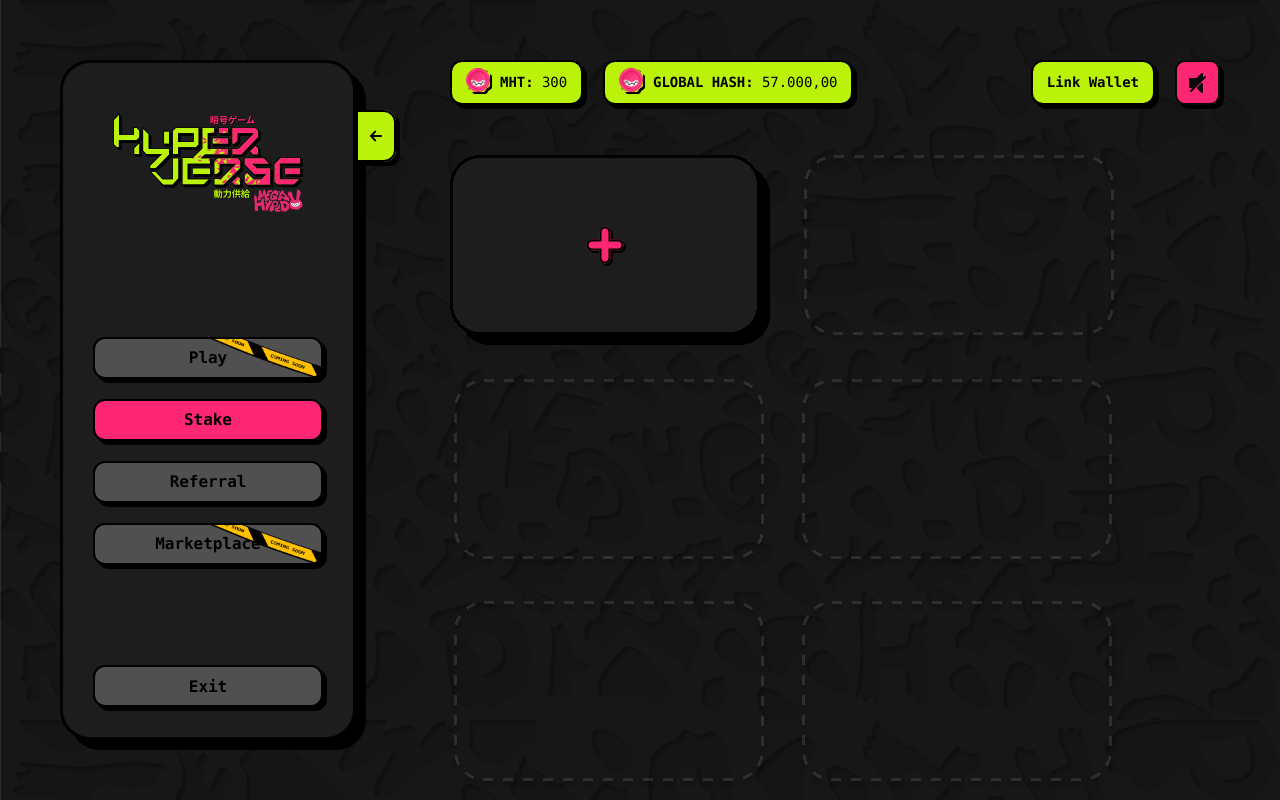
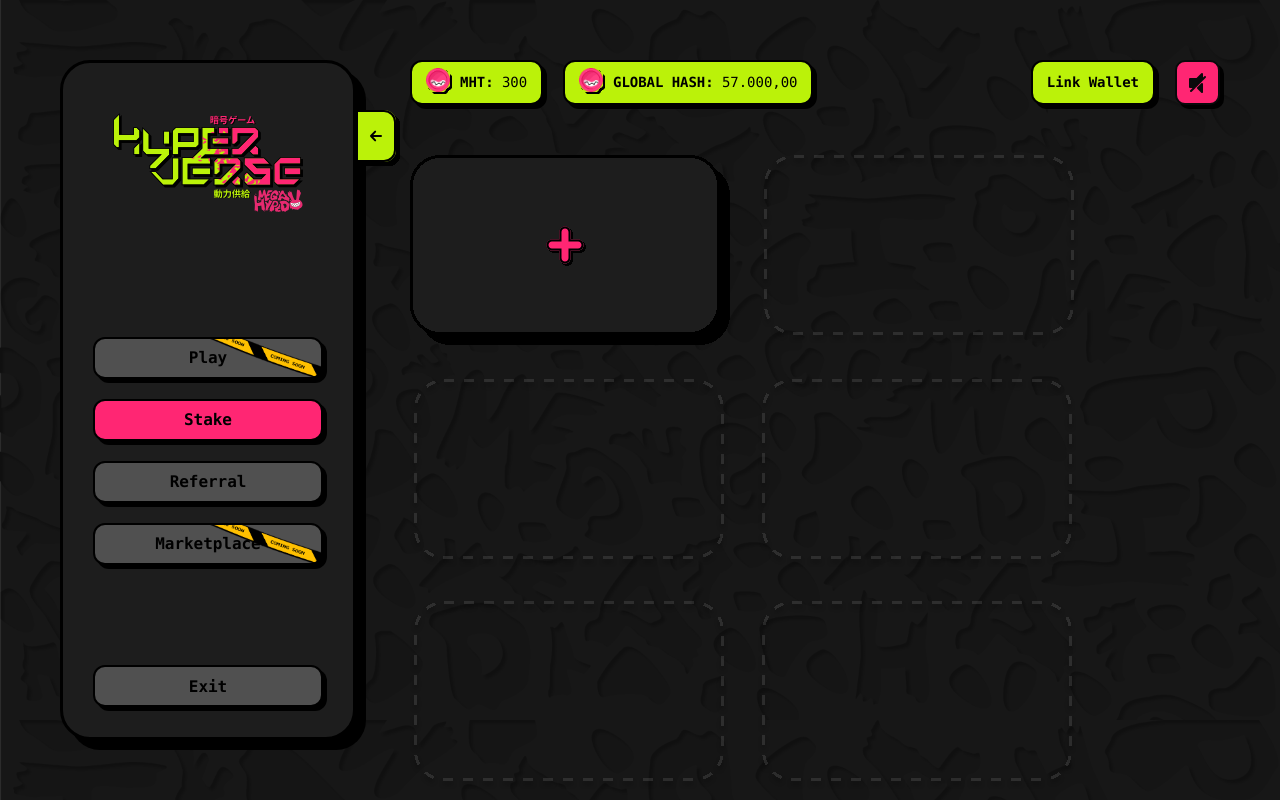
Before and after one commit to JaumDarkz/megahyped-dev, a Next.js app: page /stake in a window 1280 px wide. Shown: the top 800 px of the page. Built offline with nearby package versions, Linux system fonts and the light colour scheme; a web font is replaced by a local one.

Commit message:
feat: add animation to stake sidebar

```diff
--- a/components/PostLaunch/Stake/styles.module.scss
+++ b/components/PostLaunch/Stake/styles.module.scss
@@ -7,16 +7,11 @@
   background-size: 100%;
   padding: 60px;
 
-  .sidebarContainer {
-    position: fixed;
-  }
-
   .stakeContainer {
     width: 100%;
     display: flex;
     flex-direction: column;
     gap: 50px;
-    margin-left: 390px;
 
     .header {
       width: 100%;
--- a/components/Reutilizables/Sidebar/styles.module.scss
+++ b/components/Reutilizables/Sidebar/styles.module.scss
@@ -145,8 +145,10 @@
   }
 
   &.sidebar-closed {
+    position: fixed;
+
     .content {
-      margin-left: -400px;
+      margin-left: -370px;
     }
 
     .hide {
```
